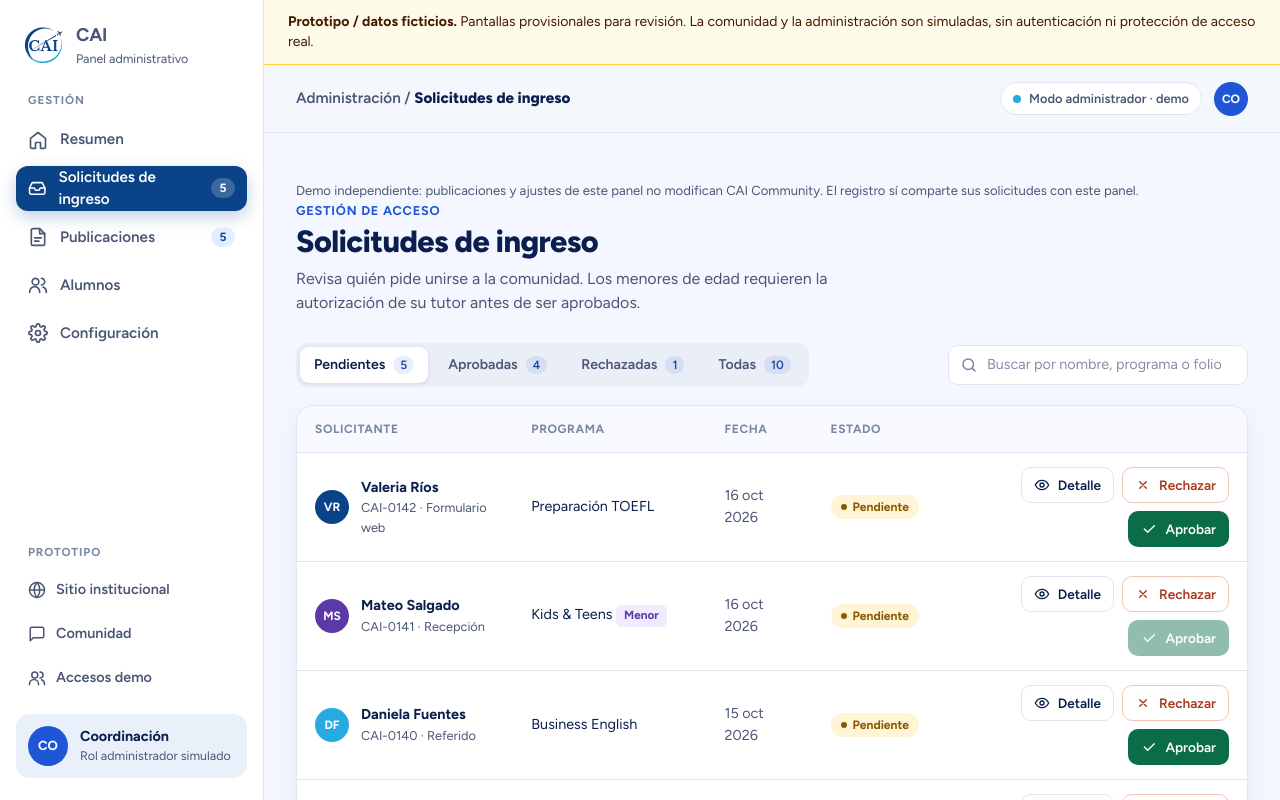
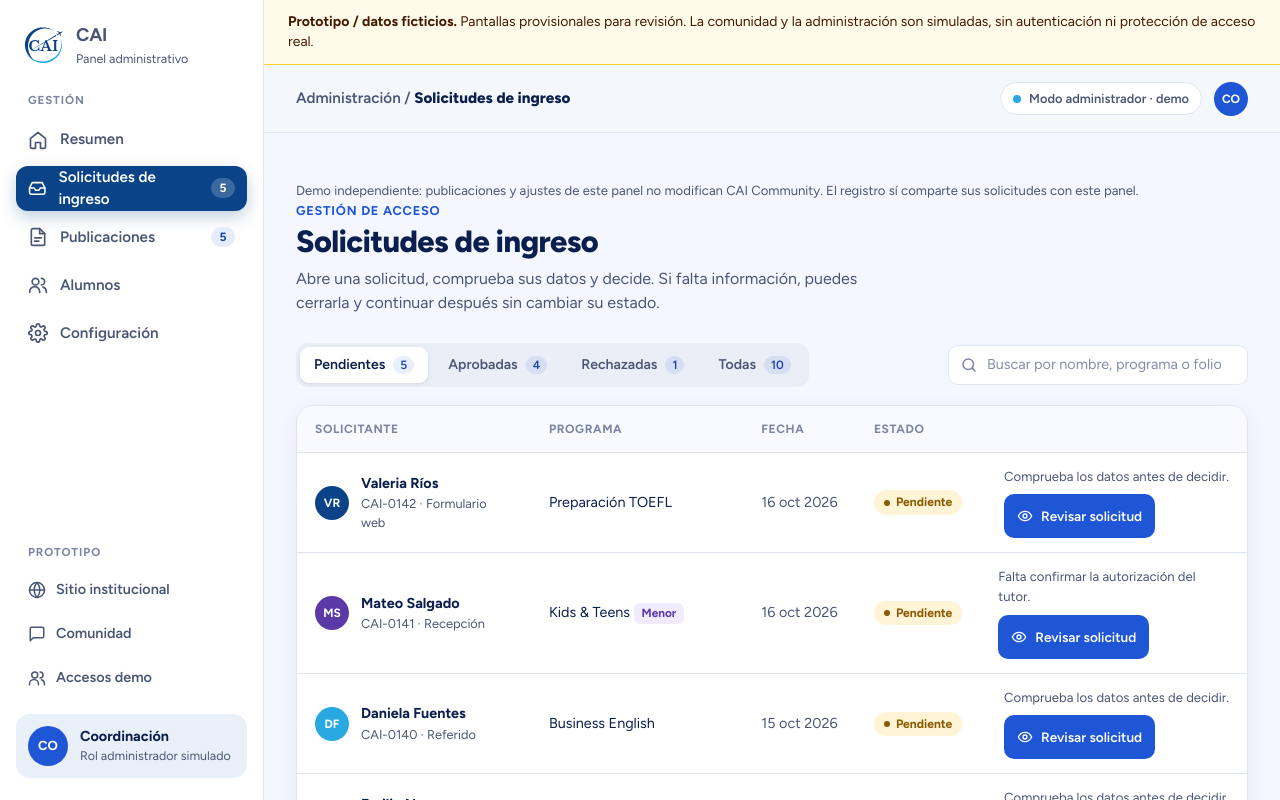
Before and after one commit to FerAlfaro24/CAI_Enterprices, a React (Vite) app: page /admin/solicitudes in a window 1280 px wide. Shown: the top 800 px of the page. Built offline with nearby package versions, Linux system fonts and the light colour scheme.

Commit message:
feat(admin): guiar la revisión de solicitudes de ingreso

```diff
--- a/scripts/check-cai-demo-integration.browser.mjs
+++ b/scripts/check-cai-demo-integration.browser.mjs
@@ -109,8 +109,16 @@ async function checkCaiDemoIntegration(page, { baseURL = 'http://127.0.0.1:4180'
     check(new URL(page.url()).pathname === '/login', 'Registro → Login conserva el recorrido completo de demostración')
     await page.getByRole('button', { name: /^Demo estudiante/ }).click()
     await page.locator('#community-demo-controls summary').click(); await link('/admin').click(); await adminGo('/admin/solicitudes')
-    await page.getByRole('button', { name: 'Aprobar a Integracion Prueba', exact: true }).click()
+    await page.getByRole('button', { name: 'Revisar solicitud de Integracion Prueba', exact: true }).waitFor({ state: 'visible' })
+    check(await page.getByRole('button', { name: /^Aprobar a / }).count() === 0, 'Listado ofrece revisión sin decisiones rápidas')
+    await page.getByRole('button', { name: 'Revisar solicitud de Integracion Prueba', exact: true }).click()
+    check(await page.getByRole('heading', { name: 'Antes de decidir', exact: true }).isVisible(), 'Detalle explica cómo revisar la solicitud')
+    await page.getByRole('button', { name: 'Cerrar detalle', exact: true }).click()
+    await page.getByRole('button', { name: 'Revisar solicitud de Integracion Prueba', exact: true }).click()
+    check(await page.getByRole('dialog').getByText('Pendiente', { exact: true }).isVisible(), 'Cerrar sin decidir conserva la solicitud pendiente')
+    await page.getByRole('dialog').getByRole('button', { name: 'Aprobar a Integracion Prueba', exact: true }).click()
     await adminGo('/admin/alumnos')
+    await page.getByRole('button', { name: 'Ficha de Integracion Prueba', exact: true }).waitFor({ state: 'visible' })
     check(await page.getByRole('row').filter({ has: page.getByRole('button', { name: 'Ficha de Integracion Prueba', exact: true }) }).filter({ hasText: 'Nuevo' }).count() === 1, 'Registro → aprobación → directorio conectado')
     await page.getByRole('button', { name: 'Ficha de Integracion Prueba', exact: true }).click()
     await page.getByRole('dialog').getByRole('button', { name: 'Suspender acceso', exact: true }).click()
@@ -127,10 +135,12 @@ async function checkCaiDemoIntegration(page, { baseURL = 'http://127.0.0.1:4180'
     if (await page.getByRole('button', { name: 'Abrir menú', exact: true }).isVisible()) await page.getByRole('button', { name: 'Abrir menú', exact: true }).click()
     await link('/login').click(); await page.getByRole('link', { name: 'Solicita tu acceso', exact: true }).click(); await register(true)
     await page.getByRole('link', { name: 'Ver la solicitud en el panel (demo)', exact: true }).click()
-    check(await page.getByRole('button', { name: /Aprobar a Menor Prueba/ }).isDisabled(), 'Panel impide aprobar menor sin confirmación de tutor')
     const minorRow = page.getByRole('row').filter({ hasText: 'Menor Prueba' })
-    await minorRow.getByRole('button', { name: 'Detalle de Menor Prueba', exact: true }).click()
+    await minorRow.getByRole('button', { name: 'Revisar solicitud de Menor Prueba', exact: true }).waitFor({ state: 'visible' })
+    check(await minorRow.getByText('Falta confirmar la autorización del tutor.', { exact: true }).isVisible(), 'Listado indica el requisito pendiente del menor')
+    await minorRow.getByRole('button', { name: 'Revisar solicitud de Menor Prueba', exact: true }).click()
     const requestDialog = page.getByRole('dialog')
+    check(await requestDialog.getByRole('button', { name: /Aprobar a Menor Prueba/ }).isDisabled(), 'Panel impide aprobar menor sin confirmación de tutor')
     await requestDialog.getByRole('button', { name: 'Registrar autorización recibida (simulado)', exact: true }).click()
     await requestDialog.getByRole('button', { name: 'Aprobar a Menor Prueba', exact: true }).click()
     check(await page.getByRole('dialog').count() === 0, 'Confirmación simulada permite aprobar menor')
--- a/src/features/admin/admin.module.css
+++ b/src/features/admin/admin.module.css
@@ -242,6 +242,9 @@ a.nav-item:hover { background: var(--blue-50); color: var(--ink); }
 .cell-person div > span { display: block; font-size: .8rem; color: var(--muted); }
 .cell-muted { color: var(--muted); }
 .row-actions { display: flex; flex-wrap: wrap; justify-content: flex-end; gap: 8px; }
+.request-review { display: grid; justify-items: start; gap: 8px; max-width: 28ch; }
+.request-hint { margin: 0; color: var(--muted); font-size: .82rem; }
+.request-review .btn { min-height: 44px; }
 
 .footnote { margin: 16px 0 0; font-size: .82rem; color: var(--muted); }
 
@@ -256,6 +259,11 @@ a.nav-item:hover { background: var(--blue-50); color: var(--ink); }
 .dialog-head p { margin: 2px 0 0; font-size: .85rem; color: var(--muted); }
 .dialog-head .icon-btn { margin-left: auto; flex: none; }
 .dialog-body { padding: 18px 22px; display: grid; gap: 16px; }
+.request-guide { padding: 14px; border: 1px solid var(--line); border-radius: 12px; background: var(--blue-50); }
+.request-guide h3 { margin: 0; font-size: .95rem; }
+.request-guide ol { margin: 8px 0; padding-left: 20px; list-style: decimal; font-size: .88rem; }
+.request-guide li + li { margin-top: 6px; }
+.request-guide p { margin: 0; font-size: .82rem; color: var(--muted); }
 .details { display: grid; grid-template-columns: auto 1fr; gap: 10px 18px; margin: 0; font-size: .9rem; }
 .details dt { color: var(--muted); }
 .details dd { margin: 0; font-weight: 600; }
@@ -375,6 +383,7 @@ a.nav-item:hover { background: var(--blue-50); color: var(--ink); }
   .table td:first-child { padding-bottom: 10px; }
   .row-actions { width: 100%; justify-content: flex-start; padding-top: 8px; }
   .row-actions .btn { flex: 1 1 auto; }
+  .row-actions .request-review { width: 100%; max-width: none; justify-items: stretch; }
   .search, .toolbar-group, .select { flex: 1 1 100%; }
   .role-pill { display: none; }
 }
--- a/src/features/admin/components/RequestDialog.tsx
+++ b/src/features/admin/components/RequestDialog.tsx
@@ -39,6 +39,17 @@ export function RequestDialog({ request, onClose }: { request: AccessRequest | n
             </button>
           </div>
           <div className={s['dialog-body']}>
+            {request.status === 'pendiente' && (
+              <section className={s['request-guide']} aria-labelledby="request-guide-title">
+                <h3 id="request-guide-title">Antes de decidir</h3>
+                <ol>
+                  <li>Comprueba que el alumno esté inscrito en CAI y que sus datos sean correctos.</li>
+                  {request.ageGroup === 'menor' && <li>Confirma la autorización con su madre, padre o tutor antes de registrarla como recibida.</li>}
+                  <li>Aprueba para añadirlo al directorio de la demo o rechaza si la solicitud no corresponde.</li>
+                </ol>
+                <p>¿Faltan datos? Cierra este detalle: la solicitud seguirá pendiente.</p>
+              </section>
+            )}
             <dl className={s.details}>
               <dt>Estado</dt><dd><StatusBadge status={request.status} /></dd>
               <dt>Programa</dt><dd>{request.program}</dd>
--- /dev/null
+++ b/src/features/admin/components/RequestReview.tsx
@@ -0,0 +1,32 @@
+import s from '../admin.module.css'
+import type { AccessRequest } from '../data/mockData'
+import { canApprove } from '../state'
+import { Icon } from './ui'
+
+function nextStep(request: AccessRequest) {
+  if (request.status === 'aprobada') return 'Ya aparece en el directorio de alumnos de la demo.'
+  if (request.status === 'rechazada') return 'Puedes devolverla a revisión.'
+  if (!canApprove(request)) return 'Falta confirmar la autorización del tutor.'
+  return 'Comprueba los datos antes de decidir.'
+}
+
+/** Una sola entrada al detalle; las decisiones se toman después de revisar. */
+export function RequestReview({ request, onReview }: { request: AccessRequest; onReview: () => void }) {
+  const pending = request.status === 'pendiente'
+  const hintId = `request-review-${request.id}`
+
+  return (
+    <div className={s['request-review']}>
+      <p id={hintId} className={s['request-hint']}>{nextStep(request)}</p>
+      <button
+        type="button"
+        className={`${s.btn} ${pending ? s['btn--primary'] : s['btn--ghost']} ${s['btn--sm']}`}
+        onClick={onReview}
+        aria-haspopup="dialog"
+        aria-describedby={hintId}
+      >
+        <Icon name="eye" size={16} />{pending ? 'Revisar solicitud' : 'Ver decisión'}<span className={s['sr-only']}> de {request.name}</span>
+      </button>
+    </div>
+  )
+}
--- a/src/pages/AdminPage.tsx
+++ b/src/pages/AdminPage.tsx
@@ -2,7 +2,7 @@ import { useState } from 'react'
 import { Link } from 'react-router'
 import s from '../features/admin/admin.module.css'
 import { Donut, KpiCard, Legend, LineChart } from '../features/admin/components/charts'
-import { RequestActions } from '../features/admin/components/RequestActions'
+import { RequestReview } from '../features/admin/components/RequestReview'
 import { RequestDialog } from '../features/admin/components/RequestDialog'
 import { Avatar, Icon, TypeTag } from '../features/admin/components/ui'
 import { baseMetrics, sparklines, weeklyActivity } from '../features/admin/data/mockData'
@@ -116,10 +116,7 @@ export function AdminPage() {
                   </div>
                   {request.ageGroup === 'menor' && <span className={`${s.tag} ${s['tag--minor']}`}>Menor de edad</span>}
                   <div className={s['queue-actions']}>
-                    <button type="button" className={`${s.btn} ${s['btn--ghost']} ${s['btn--sm']}`} onClick={() => setSelectedId(request.id)}>
-                      <Icon name="eye" size={16} />Ver<span className={s['sr-only']}> solicitud de {request.name}</span>
-                    </button>
-                    <RequestActions request={request} />
+                    <RequestReview request={request} onReview={() => setSelectedId(request.id)} />
                   </div>
                 </li>
               ))}
--- a/src/pages/AdminRequestsPage.tsx
+++ b/src/pages/AdminRequestsPage.tsx
@@ -1,6 +1,6 @@
 import { useState } from 'react'
 import s from '../features/admin/admin.module.css'
-import { RequestActions } from '../features/admin/components/RequestActions'
+import { RequestReview } from '../features/admin/components/RequestReview'
 import { RequestDialog } from '../features/admin/components/RequestDialog'
 import { Avatar, Icon, StatusBadge } from '../features/admin/components/ui'
 import type { RequestStatus } from '../features/admin/data/mockData'
@@ -35,7 +35,7 @@ export function AdminRequestsPage() {
           <p className={s.eyebrow}>Gestión de acceso</p>
           <h1 className={s['page-title']}>Solicitudes de ingreso</h1>
           <p className={s['page-lead']}>
-            Revisa quién pide unirse a la comunidad. Los menores de edad requieren la autorización de su tutor antes de ser aprobados.
+            Abre una solicitud, comprueba sus datos y decide. Si falta información, puedes cerrarla y continuar después sin cambiar su estado.
           </p>
         </div>
       </div>
@@ -91,10 +91,7 @@ export function AdminRequestsPage() {
                 <td data-label="Estado"><StatusBadge status={request.status} /></td>
                 <td>
                   <div className={s['row-actions']}>
-                    <button type="button" className={`${s.btn} ${s['btn--ghost']} ${s['btn--sm']}`} onClick={() => setSelectedId(request.id)}>
-                      <Icon name="eye" size={16} />Detalle<span className={s['sr-only']}> de {request.name}</span>
-                    </button>
-                    <RequestActions request={request} />
+                    <RequestReview request={request} onReview={() => setSelectedId(request.id)} />
                   </div>
                 </td>
               </tr>
```
Also changed, not shown: 3 other files (tests, documents, lock files or other folders).
